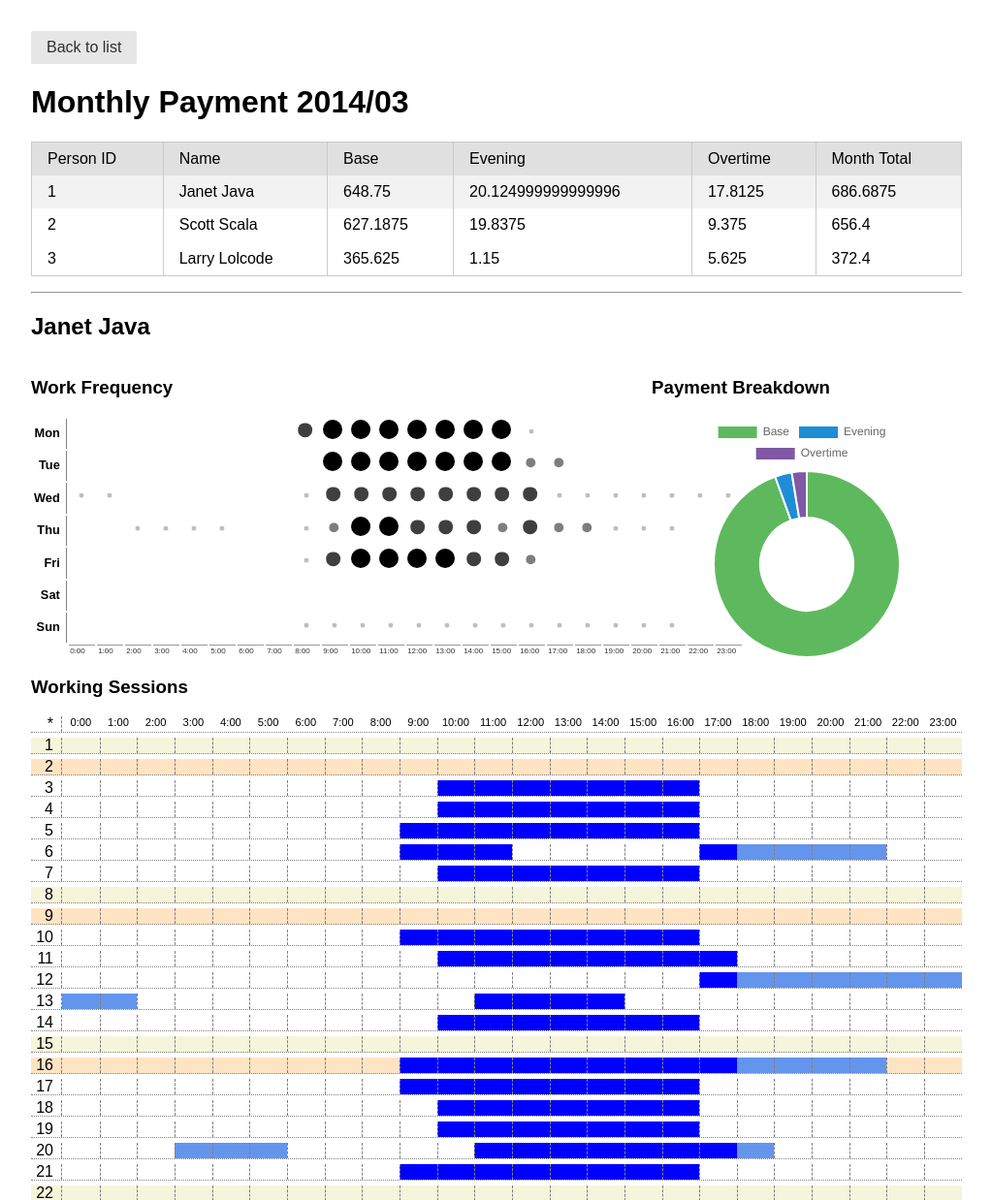
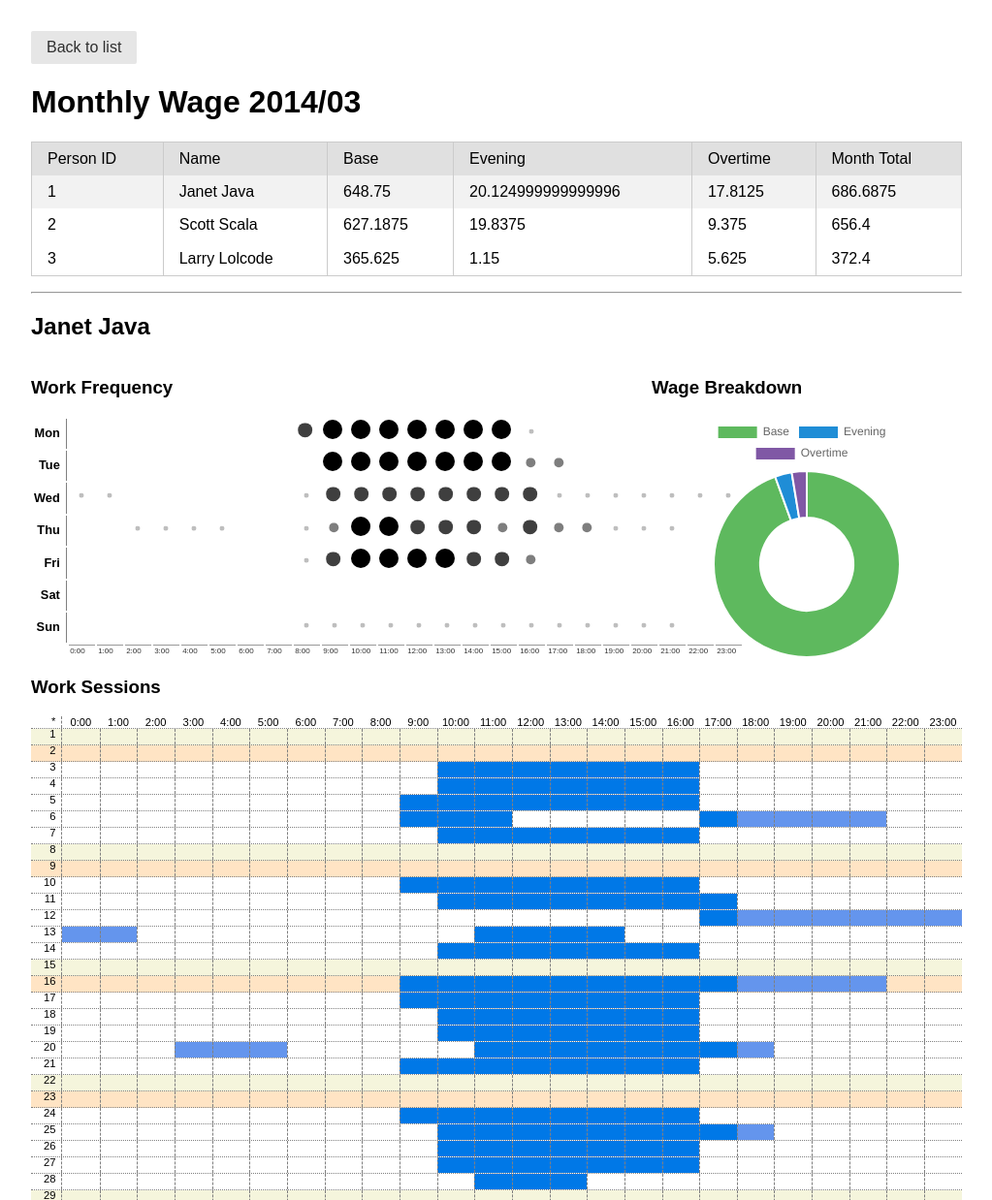
Before and after one commit to lewtds-hidden/wage-calculator, a Flask app: page /report/2014/3 in a window 1280 px wide. Shown: the top 1238 px of the page at 97% size, without its empty margins (128-1151 px from the left). Run offline with Flask 2, Linux system fonts and the light colour scheme; some libraries are stand-ins or nearby versions.

Commit message:
Wording, styling

```diff
--- a/templates/view_report.html
+++ b/templates/view_report.html
@@ -27,7 +27,7 @@ table.payment-summary tr {
 }
 
 .sessions .row {
-    margin-bottom: 5px;
+    /* margin-bottom: 1px; */
     padding-left: 2em;
     border-bottom: 1px  dotted gray;
 }
@@ -39,6 +39,7 @@ table.payment-summary tr {
     text-align: right;
     padding-right: 0.5em;
     border-right: 1px dashed gray;
+    font-size: 70%;
 }
 
 .sessions .cell {
@@ -64,7 +65,7 @@ table.payment-summary tr {
 }
 
 .sessions .cell.filled {
-    background-color: blue;
+    background-color: #0078e7;
 }
 
 .sessions .cell.filled.evening {
@@ -99,7 +100,7 @@ table.payment-summary tr {
     <a class="pure-button" href="{{url_for('list_reports')}}">Back to list</a>
 </div>
 
-<h1>Monthly Payment {{report_name}}</h1>
+<h1>Monthly Wage {{report_name}}</h1>
 
 <table class="payment-summary pure-table">
     <thead>
@@ -142,7 +143,7 @@ table.payment-summary tr {
         </div>
 
         <div class="pure-u-1-3">
-            <h3>Payment Breakdown</h3>
+            <h3>Wage Breakdown</h3>
             <div class="payment-breakdown-chart">
                 <canvas width="250" height="250"></canvas>
             </div>
@@ -150,7 +151,7 @@ table.payment-summary tr {
     </div>
 
     <div class="sessions">
-        <h3>Working Sessions</h3>
+        <h3>Work Sessions</h3>
         <div class="pure-g row">
             <div class="pure-u day">*</div>
             <div class="pure-u-1">
```
